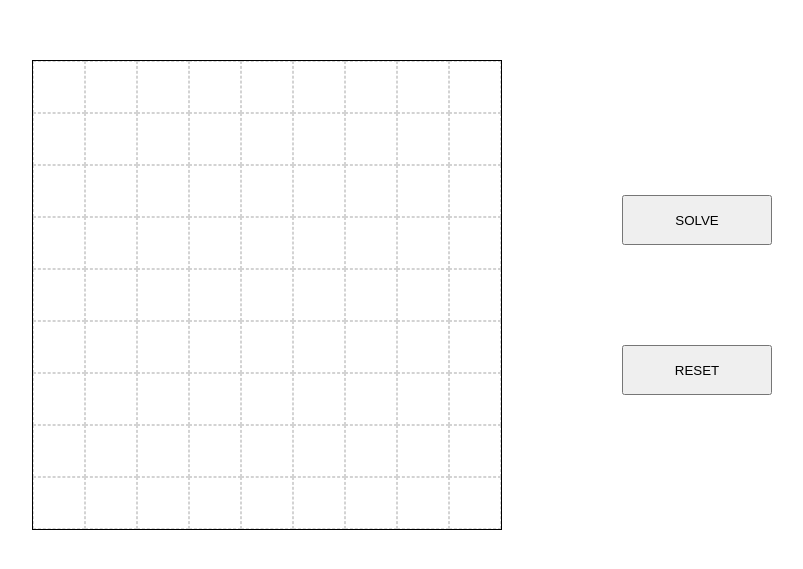
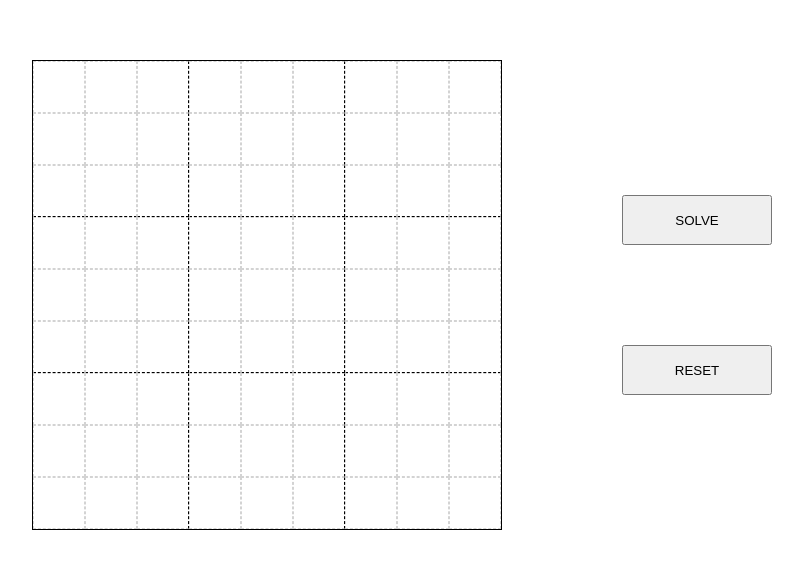
Before and after one commit to 0-Shelder-0/sudokuSolver, a React (Create React App) app in the folder front/: page / in a window 1280 px wide. Shown: the part 105-674 px from the top of the page, without its empty margins (238-1041 px from the left). Built offline with nearby package versions, Linux system fonts and the light colour scheme.

Commit message:
added borders in table

```diff
--- a/front/src/components/Input/index.js
+++ b/front/src/components/Input/index.js
@@ -35,6 +35,8 @@ const Index = (props) => {
             value={dataLoading ? getCellValue(rowIndex, columnIndex) : inputValue}
             onChange={onChangeHandler}
             isError={inputError}
+            rowIndex={rowIndex}
+            columnIndex={columnIndex}
         />
     );
 };
--- a/front/src/components/Input/styles.js
+++ b/front/src/components/Input/styles.js
@@ -1,4 +1,4 @@
-import styled from "styled-components";
+import styled, {css} from "styled-components";
 
 export const Input = styled.input`
   text-align: center;
@@ -6,7 +6,12 @@ export const Input = styled.input`
 
   margin: 0;
   padding: 0;
-  border: ${({ isError }) => isError ? '0.5px dashed red' : '0.5px dashed lightgray'};
+  border: 0.5px dashed lightgray;
+  border-right-color: ${({ columnIndex }) => columnIndex === 2 || columnIndex === 5 ? 'black' : 'lightgray'};
+  border-bottom-color: ${({ rowIndex }) => rowIndex === 2 || rowIndex === 5 ? 'black' : 'lightgray'};
   outline: none;
-  border-collapse: collapse;
+
+  ${({ isError }) => isError && css`
+    border: 0.5px dashed red;
+  `}
 `;
```
